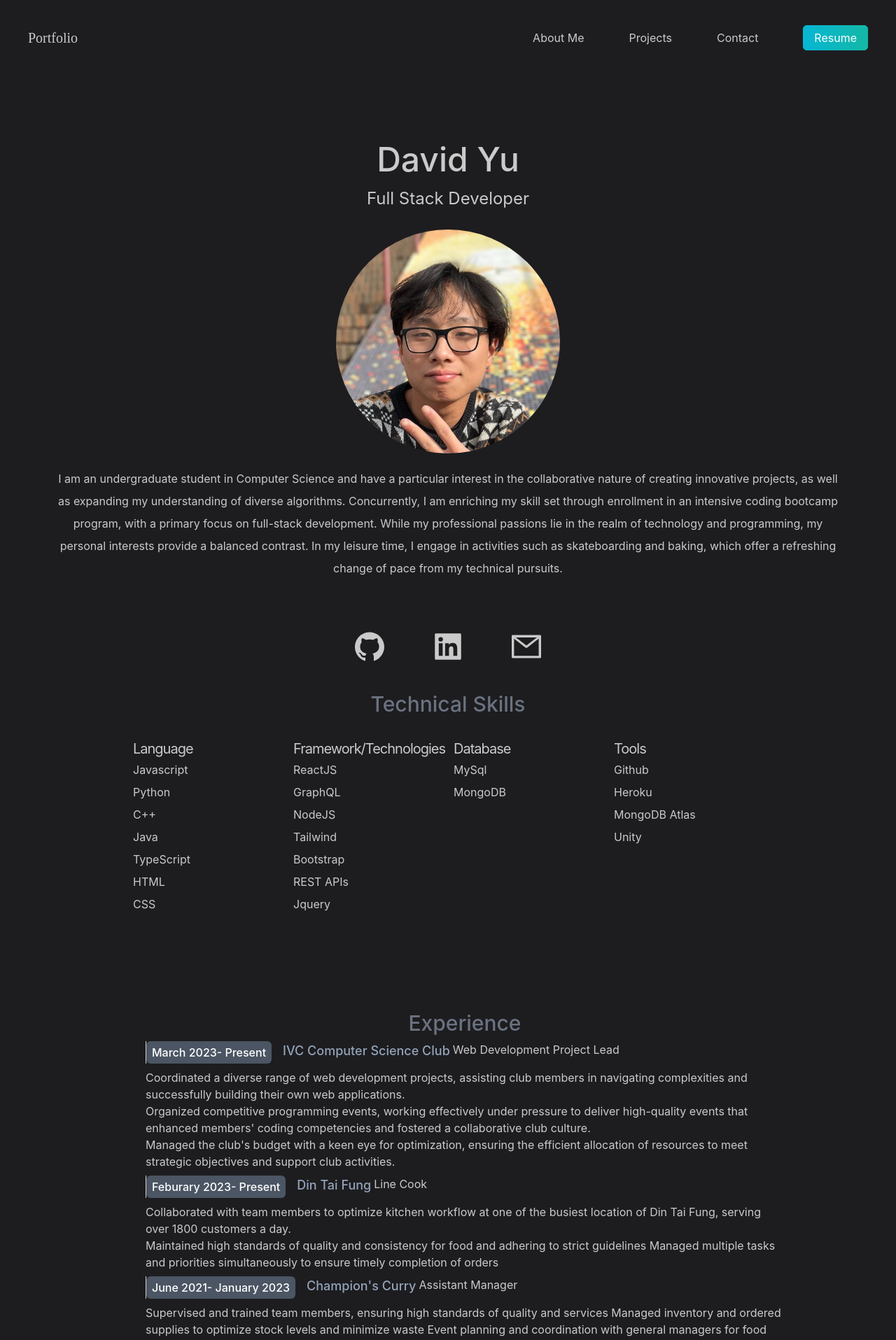
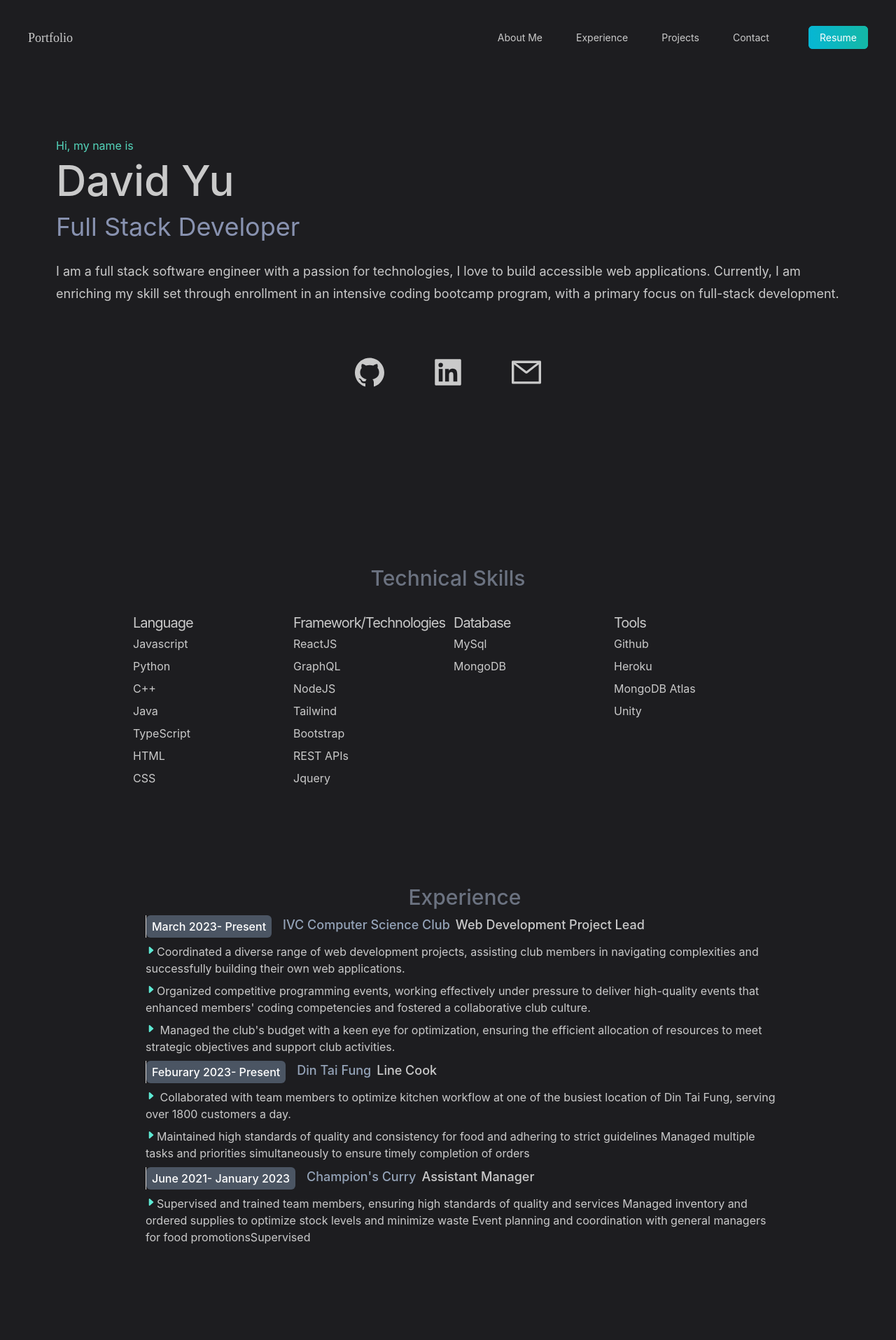
Before and after one commit to OppedRawen/MyPortfolio, a React (Create React App) app: page / in a window 1280 px wide. Shown: the top 1915 px of the page at 70% size. Built offline with nearby package versions, Linux system fonts and the light colour scheme.

Commit message:
projects stylized, nav change

```diff
--- a/src/App.js
+++ b/src/App.js
@@ -6,7 +6,7 @@ import './App.css';
 
 import Skills from './skills';
 import Footer from "./footer";
-import {Contact,Navbar,Experience,Projects} from './components';
+import {Contact,Navbar,Experience,Projects,About} from './components';
 
 function App() {
 
@@ -15,21 +15,7 @@ function App() {
       <header className=" min-h-screen">
         <Navbar />
 
-        <div id="about"className=' text-center p-10'>
-        <h2 className=' text-5xl py-2 text-[#cacaca] font-medium'>David Yu</h2>
-        <h3 className=' text-2xl py-2 text-[#cacaca]'>Full Stack Developer</h3>
-        <img className=" relative mx-auto bg-gradient-to-b from-teal-500 rounded-full w-80 h-80 mt-5 overflow-hidden" src="1682471997680.jpg" alt="profileImage"></img>
-        <p className='text-md py-5 leading-8 text-[#cacaca]'>
-I am an undergraduate student in Computer Science and have a particular interest in the collaborative nature of creating innovative projects, as well as expanding my understanding of diverse algorithms. Concurrently, I am enriching my skill set through enrollment in an intensive coding bootcamp program, with a primary focus on full-stack development.
-
-While my professional passions lie in the realm of technology and programming, my personal interests provide a balanced contrast. In my leisure time, I engage in activities such as skateboarding and baking, which offer a refreshing change of pace from my technical pursuits.</p>
-      </div>
-      <div className=" text-5xl flex justify-center gap-16 py-3 pb-8 text-[#cacaca]">
-        <a href="https://github.com/OppedRawen"><AiFillGithub /></a>
-
-        <a href='https://www.linkedin.com/in/dawei-yu-578138227/'><AiFillLinkedin /></a>
-        <AiOutlineMail />
-      </div>
+        <About />
       </header>
 
       <Skills />
--- /dev/null
+++ b/src/components/About.jsx
@@ -0,0 +1,28 @@
+import React from "react";
+import { AiFillGithub,AiFillLinkedin,AiOutlineMail} from "react-icons/ai"
+const About = () => {
+
+
+    return(
+        <>
+        <div id="about"className=' flex flex-col justify-start p-10 max-w-screen-xl'>
+
+        <h3 className="text-[#54d5bb]">Hi, my name is</h3>
+        <h1 className=' text-6xl py-2 text-[#cacaca] font-medium'>David Yu</h1>
+        <h3 className=' text-4xl py-2 text-[#8892b0]'>Full Stack Developer</h3>
+        {/* <img className=" relative mx-auto bg-gradient-to-b from-teal-500 rounded-full w-80 h-80 mt-5 overflow-hidden" src="1682471997680.jpg" alt="profileImage"></img> */}
+        <p className='text-lg py-5 leading-8 text-[#cacaca]'>
+I am a full stack software engineer with a passion for technologies, I love to build accessible web applications. Currently, I am enriching my skill set through enrollment in an intensive coding bootcamp program, with a primary focus on full-stack development.
+</p>
+      </div>
+      <div className=" text-5xl flex justify-center gap-16 py-3 pb-8 text-[#cacaca]">
+        <a href="https://github.com/OppedRawen"><AiFillGithub /></a>
+
+        <a href='https://www.linkedin.com/in/dawei-yu-578138227/'><AiFillLinkedin /></a>
+        <AiOutlineMail />
+      </div>
+      </>
+    )
+};
+
+export default About;
--- a/src/components/Contact.jsx
+++ b/src/components/Contact.jsx
@@ -2,21 +2,21 @@ import React from "react";
 
 const Contact = () => {
 return(
-    <section class="bg-white dark:bg-gray-900">
+    <section class=" ">
   <div class="py-8 lg:py-16 px-4 mx-auto max-w-screen-md">
-      <h2 class="mb-4 text-4xl tracking-tight font-extrabold text-center text-gray-900 dark:text-white">Contact Me</h2>
-      <p class="mb-8 lg:mb-16 font-light text-center text-gray-500 dark:text-gray-400 sm:text-xl">Got a technical issue? Want to send feedback about a beta feature? Need details about our Business plan? Let us know.</p>
+      <h2 class="mb-4 text-4xl tracking-tight font-extrabold text-center text-[#8892b0] dark:text-white">Contact Me</h2>
+      <p class="mb-8 lg:mb-16 font-light text-center text-gray-500 dark:text-gray-400 sm:text-xl">Please feel free to reach out with any questions or opportunities, and I will do my best to respond as soon as possible. I look forward to hearing from you!</p>
       <form action="#" class="space-y-8">
           <div>
-              <label for="email" class="block mb-2 text-sm font-medium text-gray-900 dark:text-gray-300">Your email</label>
+              <label for="email" class="block mb-2 text-sm font-medium text-[#8892b0] dark:text-gray-300">Email</label>
               <input type="email" id="email" class="shadow-sm bg-gray-50 border border-gray-300 text-gray-900 text-sm rounded-lg focus:ring-primary-500 focus:border-primary-500 block w-full p-2.5 dark:bg-gray-700 dark:border-gray-600 dark:placeholder-gray-400 dark:text-white dark:focus:ring-primary-500 dark:focus:border-primary-500 dark:shadow-sm-light" placeholder="name@flowbite.com" required></input>
           </div>
           <div>
-              <label for="subject" class="block mb-2 text-sm font-medium text-gray-900 dark:text-gray-300">Subject</label>
+              <label for="subject" class="block mb-2 text-sm font-medium text-[#8892b0] dark:text-gray-300">Subject</label>
               <input type="text" id="subject" class="block p-3 w-full text-sm text-gray-900 bg-gray-50 rounded-lg border border-gray-300 shadow-sm focus:ring-primary-500 focus:border-primary-500 dark:bg-gray-700 dark:border-gray-600 dark:placeholder-gray-400 dark:text-white dark:focus:ring-primary-500 dark:focus:border-primary-500 dark:shadow-sm-light" placeholder="Let us know how we can help you" required></input>
           </div>
           <div class="sm:col-span-2">
-              <label for="message" class="block mb-2 text-sm font-medium text-gray-900 dark:text-gray-400">Your message</label>
+              <label for="message" class="block mb-2 text-sm font-medium text-[#8892b0] dark:text-gray-400">Your message</label>
               <textarea id="message" rows="6" class="block p-2.5 w-full text-sm text-gray-900 bg-gray-50 rounded-lg shadow-sm border border-gray-300 focus:ring-primary-500 focus:border-primary-500 dark:bg-gray-700 dark:border-gray-600 dark:placeholder-gray-400 dark:text-white dark:focus:ring-primary-500 dark:focus:border-primary-500" placeholder="Leave a comment..."></textarea>
           </div>
           <button type="submit" class="py-3 px-5 text-sm font-medium text-center text-white rounded-lg bg-primary-700 sm:w-fit hover:bg-primary-800 focus:ring-4 focus:outline-none focus:ring-primary-300 dark:bg-primary-600 dark:hover:bg-primary-700 dark:focus:ring-primary-800">Send message</button>
--- a/src/components/Experience.jsx
+++ b/src/components/Experience.jsx
@@ -1,5 +1,5 @@
 import React from "react";
-
+import {IoCaretForwardOutline} from "react-icons/io5"
 const Experience = () => {
     const experience =[
         {
@@ -8,9 +8,9 @@ const Experience = () => {
           duration: "March 2023- Present",
           description: ()=>(
             <ul>
-              <li> Coordinated a diverse range of web development projects, assisting club members in navigating complexities and successfully building their own web applications.</li>
-              <li>Organized competitive programming events, working effectively under pressure to deliver high-quality events that enhanced members' coding competencies and fostered a collaborative club culture. </li>
-              <li> Managed the club's budget with a keen eye for optimization, ensuring the efficient allocation of resources to meet strategic objectives and support club activities.</li>
+              <li className="mt-2"><span className=" inline-block text-teal-300"><IoCaretForwardOutline/></span>Coordinated a diverse range of web development projects, assisting club members in navigating complexities and successfully building their own web applications.</li>
+              <li className="mt-2"> <span className=" inline-block text-teal-300"><IoCaretForwardOutline/></span>Organized competitive programming events, working effectively under pressure to deliver high-quality events that enhanced members' coding competencies and fostered a collaborative club culture. </li>
+              <li className="mt-2"><span className=" inline-block text-teal-300"><IoCaretForwardOutline/></span> Managed the club's budget with a keen eye for optimization, ensuring the efficient allocation of resources to meet strategic objectives and support club activities.</li>
             </ul>
           )
         },
@@ -20,8 +20,8 @@ const Experience = () => {
           duration: "Feburary 2023- Present",
           description: ()=>(
             <ul>
-              <li> Collaborated with team members to optimize kitchen workflow at one of the busiest location of Din Tai Fung, serving over 1800 customers a day.</li>
-              <li>Maintained high standards of quality and consistency for food and adhering to strict guidelines
+              <li className="mt-2"><span className=" inline-block text-teal-300"><IoCaretForwardOutline/></span> Collaborated with team members to optimize kitchen workflow at one of the busiest location of Din Tai Fung, serving over 1800 customers a day.</li>
+              <li className="mt-2"> <span className=" inline-block text-teal-300"><IoCaretForwardOutline/></span>Maintained high standards of quality and consistency for food and adhering to strict guidelines
     Managed multiple tasks and priorities simultaneously to ensure timely completion of orders </li>
 
             </ul>
@@ -32,8 +32,10 @@ const Experience = () => {
           company: "Champion's Curry",
           duration: "June 2021- January 2023",
           description: ()=>(
+
             <ul>
-              <li>Supervised and trained team members, ensuring high standards of quality and services
+
+              <li className="mt-2"><span className=" inline-block text-teal-300"><IoCaretForwardOutline/></span>Supervised and trained team members, ensuring high standards of quality and services
     Managed inventory and ordered supplies to optimize stock levels and minimize waste
     Event planning and coordination with general managers for food promotionsSupervised</li>
 
@@ -47,12 +49,12 @@ const Experience = () => {
         <h2 className="text-3xl py-2 text-gray-500 font-medium text-center">Experience</h2>
         {experience.map((data)=>(
           <ol>
-            <li>
+            <li className="">
 
             <p className=" flex flex-col md:flex-row relative border-l border-stone-300">
               <span className="inline-blox py-1 px-2 mr-4 font-medium text-white bg-gray-600 rounded-md">{data.duration}</span>
               <span className="mr-1 text-base md:text-lg font-medium text-slate-400">{data.company}</span>
-              <p className="text-[#cacaca]">{data.title}</p>
+              <p className="text-[#cacaca] ml-1 font-medium text-lg">{data.title}</p>
               </p>
               <p className="my-2 font-normal text-[#cacaca]">
                 {data.description()}
--- /dev/null
+++ b/src/components/Introduction.jsx
@@ -0,0 +1,8 @@
+import React from "react";
+
+const Introduction = () => {
+
+
+};
+
+export default Introduction;
--- a/src/components/Navbar.jsx
+++ b/src/components/Navbar.jsx
@@ -4,14 +4,19 @@ const Navbar = () => {
 
     return(
         <nav className=' py-10 mb-12 flex justify-between text-[#cacaca]'>
-        <h1 className=' text-xl font-burtons'>Portfolio</h1>
+    <h1 className=' text-lg font-burtons'>Portfolio</h1>
+            <div className="flex justify-end text-sm">
+
         <ul className=' flex items-center'>
-            <li className=' ml-8 mr-8'><a href="#about">About Me</a></li>
-            <li className=' ml-8 mr-8'><a href="#projects">Projects</a></li>
-            <li className=' ml-8 mr-8'><a href="#">Contact</a></li>
+            <li className=' ml-6 mr-6'><a href="#about">About Me</a></li>
+            <li className=' ml-6 mr-6'><a href="#about">Experience</a></li>
+            <li className=' ml-6 mr-6'><a href="#projects">Projects</a></li>
+            <li className=' ml-6 mr-6'><a href="#">Contact</a></li>
 
             <li><a className=' bg-gradient-to-r from-cyan-500 to-teal-500 bg-cyan-500 text-white px-4 py-2 rounded-md ml-8' href='#'>Resume</a></li>
           </ul>
+            </div>
+
           </nav>
     );
 };
--- a/src/components/index.js
+++ b/src/components/index.js
@@ -2,4 +2,6 @@ import Contact from "./Contact";
 import Navbar from "./Navbar";
 import Experience from "./Experience";
 import Projects from "./Projects";
-export {Contact, Navbar,Experience,Projects};
+import About from "./About";
+import Introduction from "./Introduction";
+export {Contact, Navbar,Experience,Projects,About,Introduction};
--- a/src/footer.js
+++ b/src/footer.js
@@ -1,5 +1,5 @@
 const Footer = ()=>(
-    <footer className="footer py-8 text-sm">
+    <footer className="footer py-8 text-sm text-[#8892b0]">
         <div className="flex flex-col justify-center items-center">
             <p>Made by David Yu</p>
             <p>@ 2023. All rights reserved</p>
```
